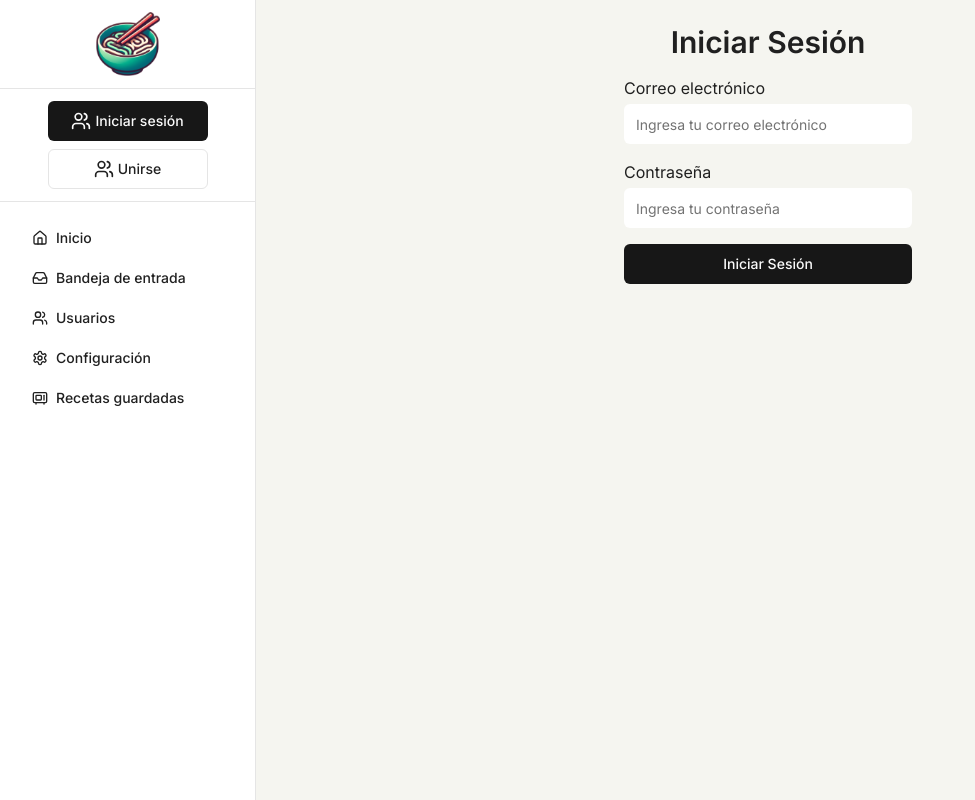
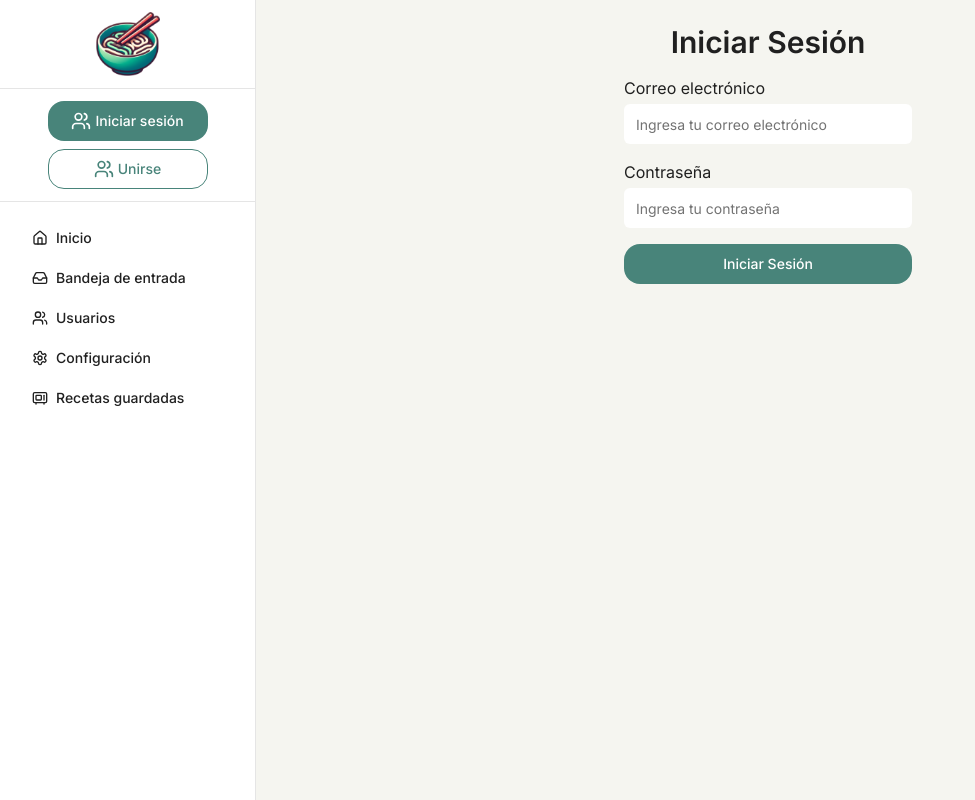
Before and after one commit to fabiiisb/FlavorTales, a Next.js app: page /login in a window 1280 px wide. Shown: the whole page, without its empty margins (0-975 px from the left). Built offline with nearby package versions, Linux system fonts and the light colour scheme.

Commit message:
feat(buttons):  new default and outline styles for button component

```diff
--- a/src/components/ui/button.tsx
+++ b/src/components/ui/button.tsx
@@ -5,15 +5,15 @@
 import { cn } from "@/lib/utils"
 
 const buttonVariants = cva(
-  "inline-flex items-center justify-center whitespace-nowrap rounded-md text-sm font-medium ring-offset-background transition-colors focus-visible:outline-none focus-visible:ring-2 focus-visible:ring-ring focus-visible:ring-offset-2 disabled:pointer-events-none disabled:opacity-50",
+  "inline-flex items-center justify-center whitespace-nowrap rounded-2xl text-sm font-medium ring-offset-background transition-colors focus-visible:outline-none focus-visible:ring-2 focus-visible:ring-ring focus-visible:ring-offset-2 disabled:pointer-events-none disabled:opacity-50",
   {
     variants: {
       variant: {
-        default: "bg-primary text-primary-foreground hover:bg-primary/90",
+        default: "bg-forest-500 hover:bg-forest-600 text-white",
         destructive:
           "bg-destructive text-destructive-foreground hover:bg-destructive/90",
         outline:
-          "border border-input bg-background hover:bg-accent hover:text-accent-foreground",
+          "border border-forest-500 text-forest-500 hover:bg-forest-100",
         secondary:
           "bg-secondary text-secondary-foreground hover:bg-secondary/80",
         ghost: "hover:bg-accent hover:text-accent-foreground",
```
